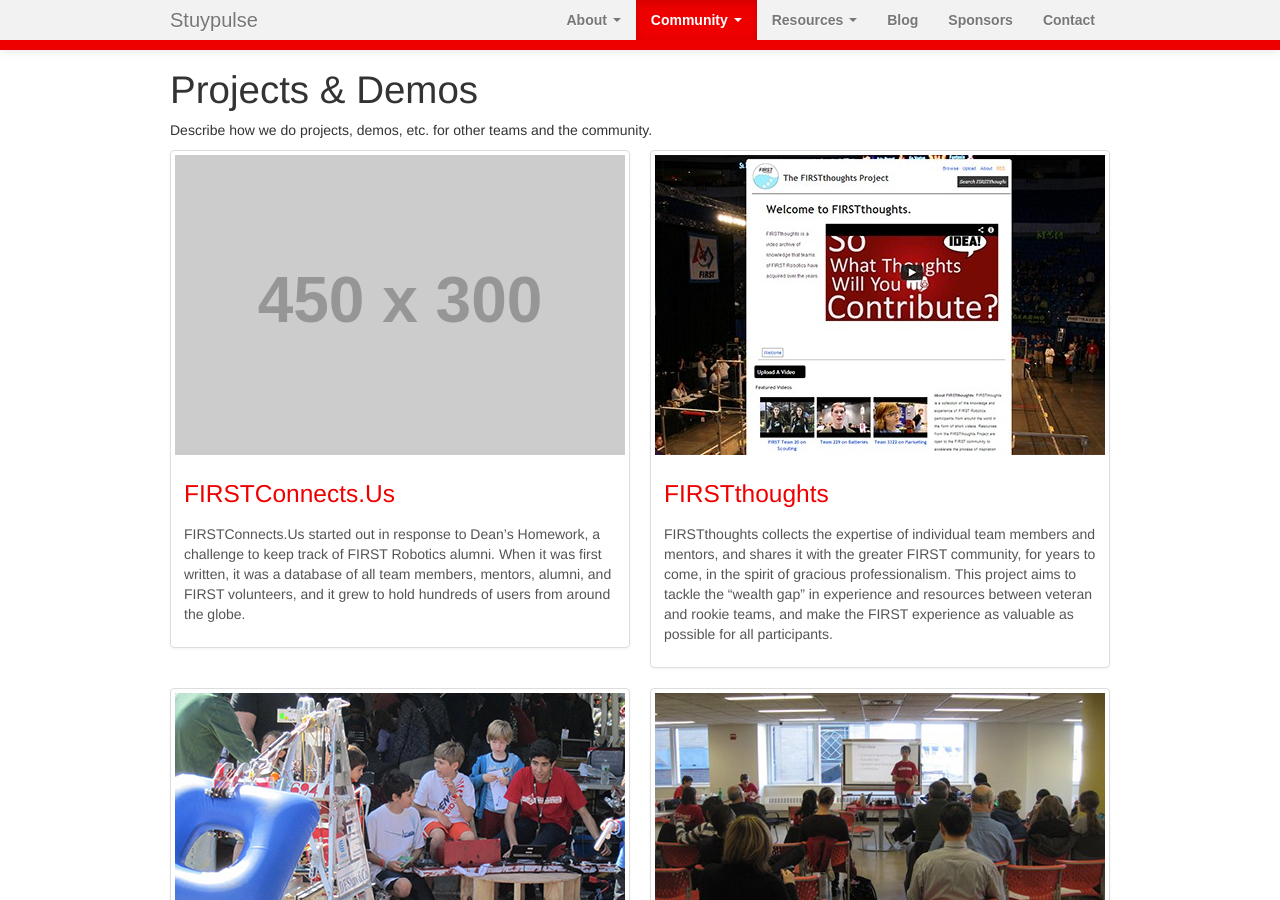
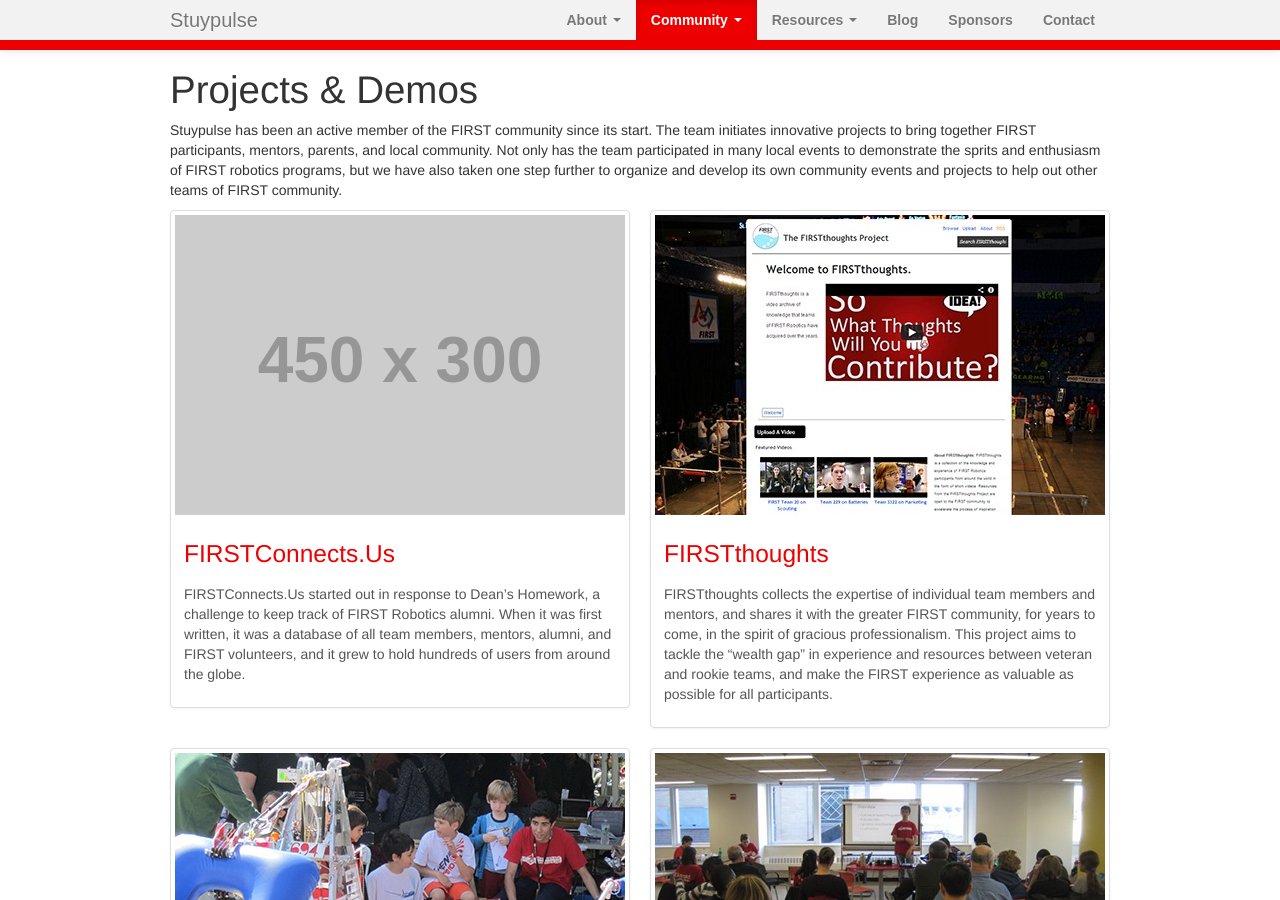
Before and after one commit to StuyPulse/team694.github.io, a Jekyll site: the page built from community/projects/index.html, in a window 1280 px wide and 900 px high. Built offline with Jekyll 4.4.1, drawn with Linux system fonts in a browser that asks for light colours; nearby versions of some CDN libraries.

Commit message:
Add community project description. close #36

```diff
--- a/community/projects/index.html
+++ b/community/projects/index.html
@@ -24,7 +24,7 @@
       description: The Team Manager is an open source application developed by our web team to unify and organize various aspects of team administration including paperwork, trip logistics, and meal assignments.
 ---
 
-<p>Describe how we do projects, demos, etc. for other teams and the community.</p>
+<p>Stuypulse has been an active member of the FIRST community since its start. The team initiates innovative projects to bring together FIRST participants, mentors, parents, and local community. Not only has the team participated in many local events to demonstrate the sprits and enthusiasm of FIRST robotics programs, but we have also taken one step further to organize and develop its own community events and projects to help out other teams of FIRST community.</p>
 
 <ul class="thumbnails">
     {% for project in page.projects %}
```
